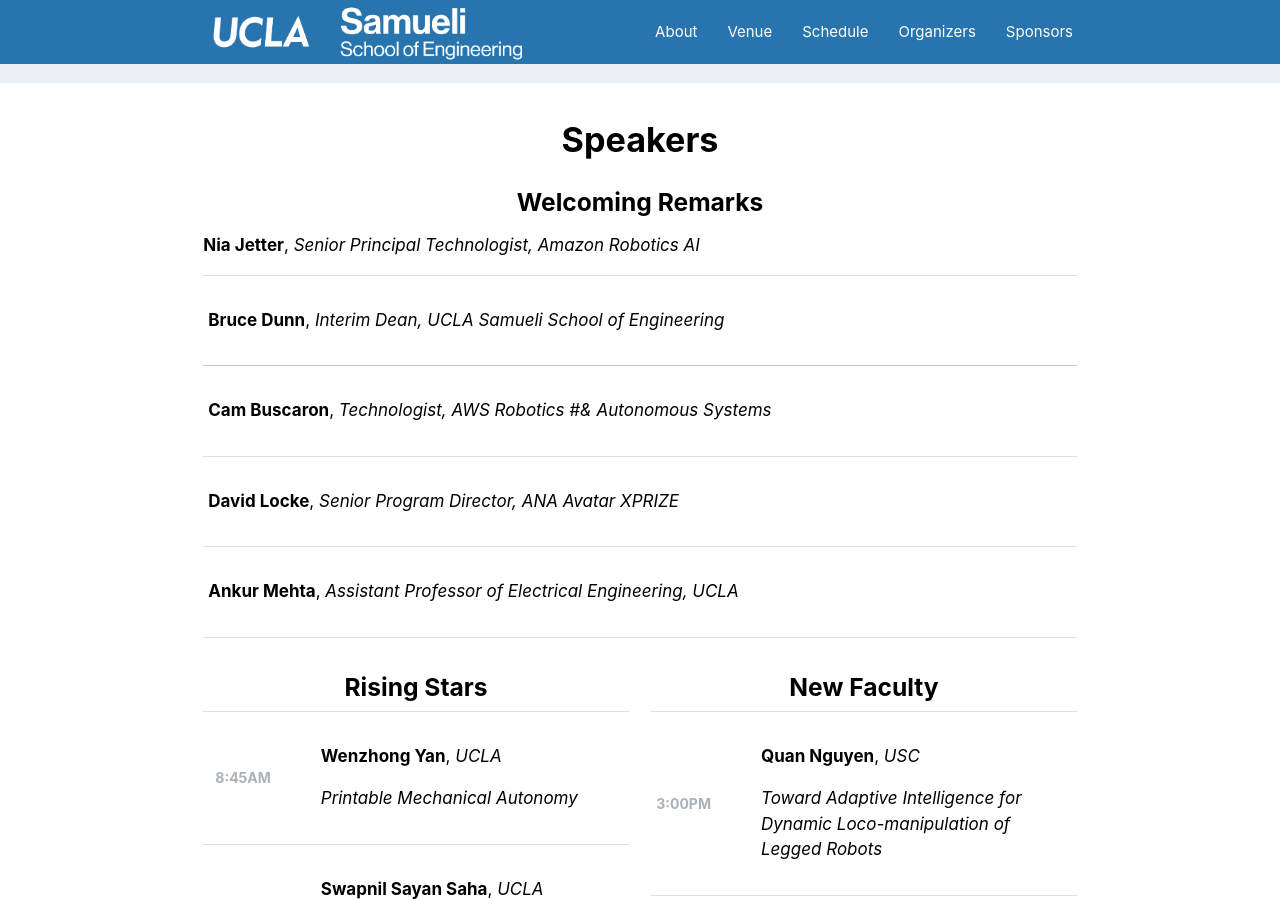
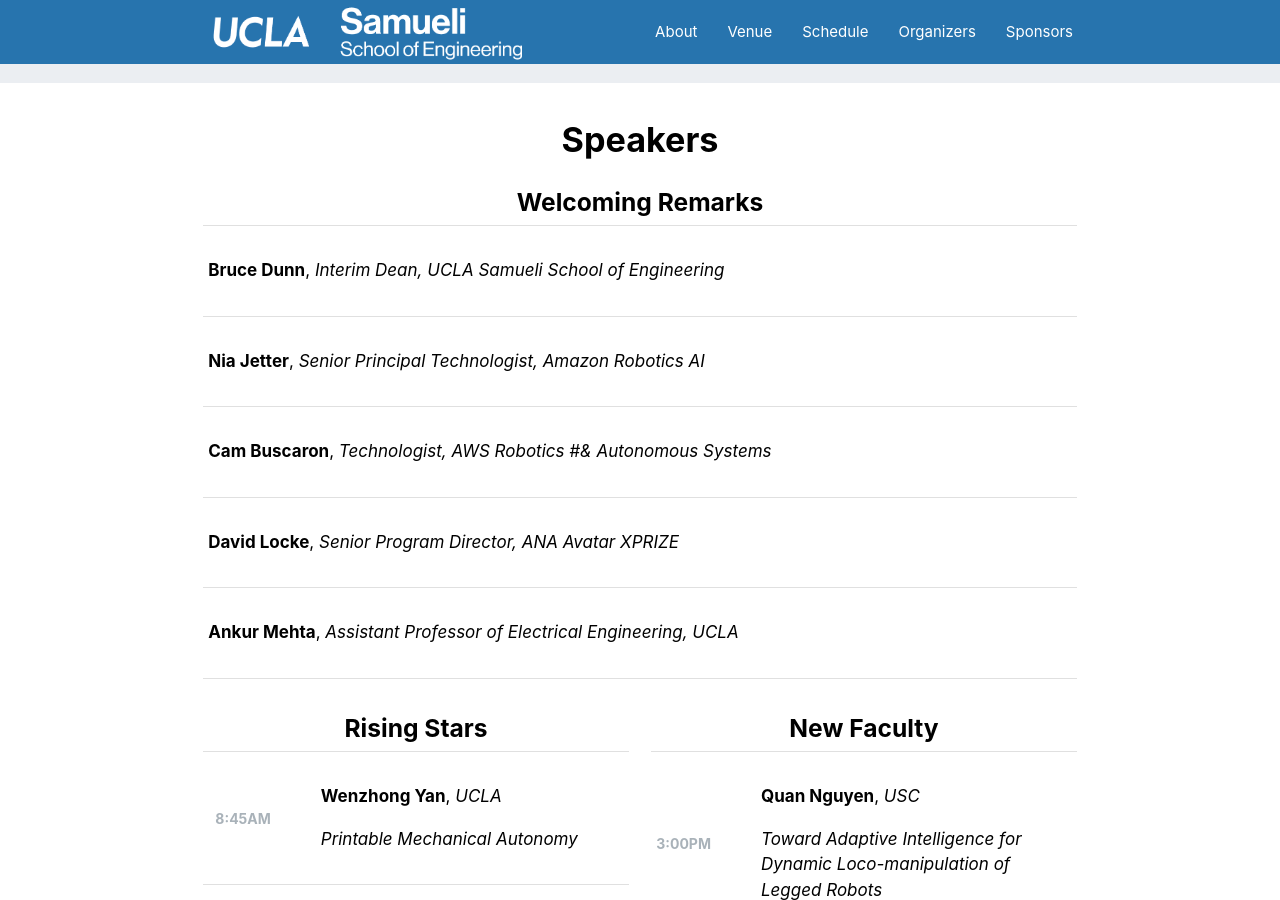
Before and after one commit to scr2022/scr2022.github.io, a Jekyll site: the page built from index.html, in a window 1280 px wide and 900 px high, scrolled down 3248 px. Built offline with Jekyll 4.4.1, drawn with Linux system fonts in a browser that asks for light colours.

Commit message:
add welcome speakers

```diff
--- a/_includes/speakers.html
+++ b/_includes/speakers.html
@@ -15,9 +15,9 @@
                     <td>
                         <p><b>Bruce Dunn</b>, <i>Interim Dean, UCLA Samueli School of Engineering</i></p>
                     </td>
-                    <td>
                   </tr>
                   <tr>
+                    <td>
                         <p><b>Nia Jetter</b>, <i>Senior Principal Technologist, Amazon Robotics AI</i></p>
                     </td>
                   </tr>
@@ -40,6 +40,8 @@
               </table>
             </div>
           </div>
+
+          <h5 class="center-align"></h5>
 
           <div class="row">
             <div class="col s12 m6 l6 section-white-body">
```
